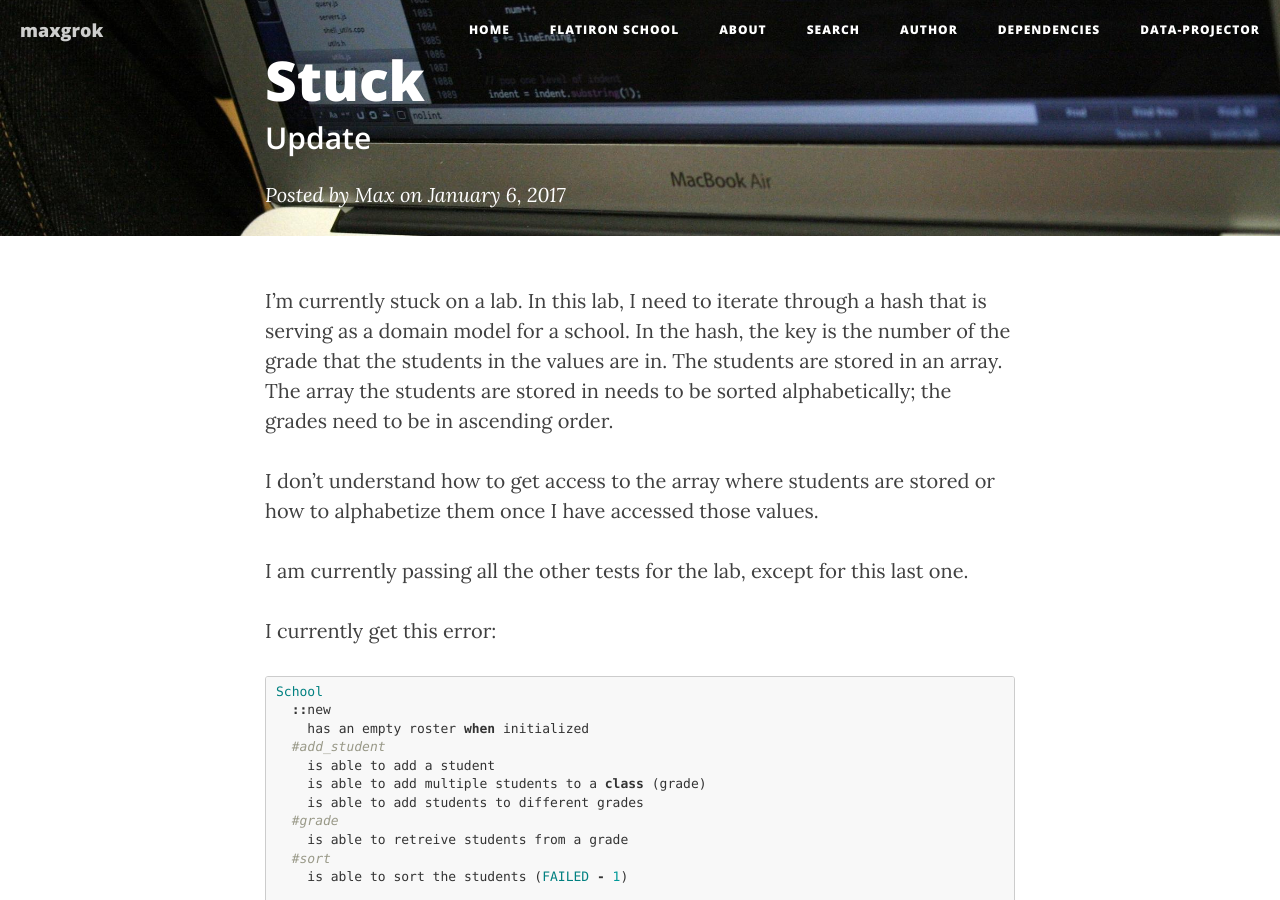
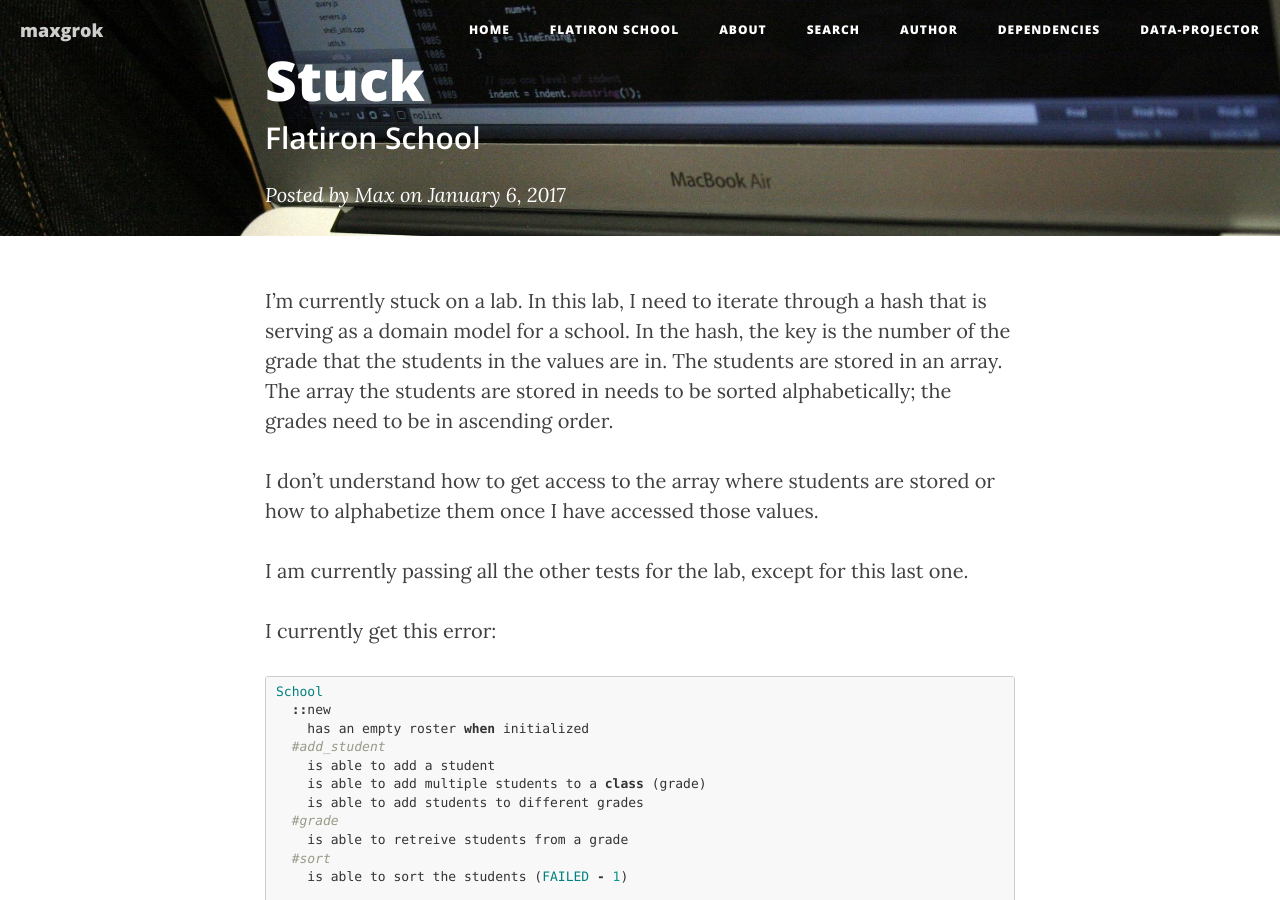
Before and after one commit to maxgrok/maxgrok.github.io_oldversion, a Jekyll site: the page built from _posts/2017-01-06-stuck.markdown, in a window 1280 px wide and 900 px high. Built offline with Jekyll 4.4.1, drawn with Linux system fonts in a browser that asks for light colours; nearby versions of some CDN libraries; comment, search, counter and statistics services are not loaded.

Commit message:
Editing stuck metadata

```diff
--- a/_posts/2017-01-06-stuck.markdown
+++ b/_posts/2017-01-06-stuck.markdown
@@ -3,8 +3,8 @@ layout: post
 title: "Stuck"
 author: Max
 tags: Update
-subtitle: Update
-category: Update
+subtitle: Flatiron School
+category: Flatiron School
 date: 2017-01-06T17:56:42-05:00
 published: true
 comments: true
```
Also changed, not shown: _posts/2017-01-06-disqus-comments-working-now.markdown (line endings or trailing spaces).
